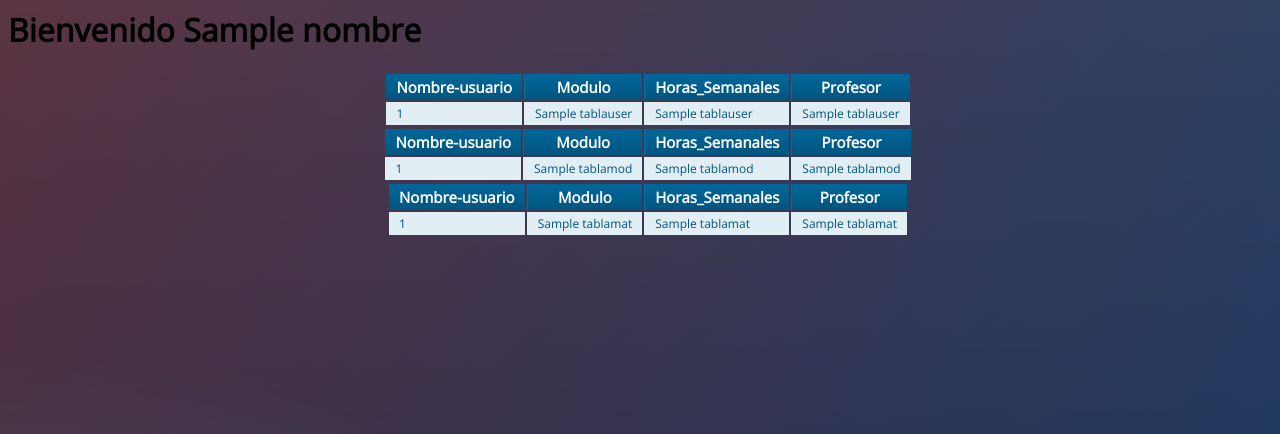
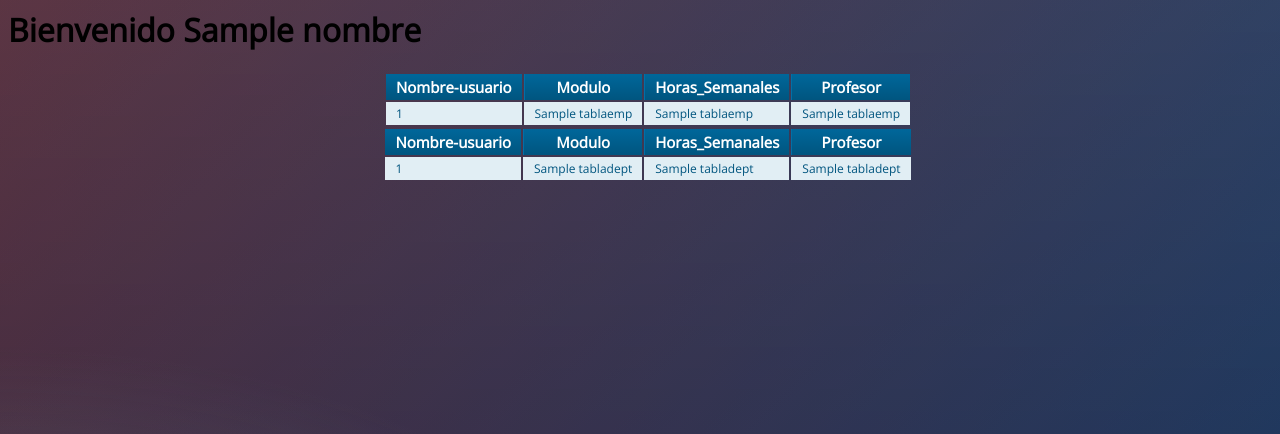
Before and after one commit to Felg-Ts/login-postgres, a Flask app: template templates/site.html in a window 1280 px wide. Shown: the top 434 px of the page. Run offline with Flask 2, Linux system fonts and the light colour scheme; the template is opened without the code that fills it: most values are stand-ins (such as "Sample title", 1, 10 or a date in 2020); some libraries are stand-ins or nearby versions.

Commit message:
correccion9

```diff
--- a/app.py
+++ b/app.py
@@ -43,11 +43,10 @@ def ids(appd):
             connection.close()
             print("Conexión finalizada.")
 
-        tablausers = []
+        tabladept = []
 
-        tablamod = []
+        tablaemp = []
 
-        tablamat = []
 
         rutaid = "/dma/"
 
@@ -62,20 +61,16 @@ def ids(appd):
             cursor=connection.cursor()
             if dbform == 'scott':
 
-                cursor.execute("select * from users;")
+                cursor.execute("select * from dept;")
                 row=cursor.fetchall()
                 for rows in row:
-                    tablausers.append(rows)
+                    tabladept.append(rows)
 
-                cursor.execute("select * from modulos;")
+                cursor.execute("select * from emp;")
                 row=cursor.fetchall()
                 for rows in row:
-                    tablamod.append(rows)
+                    tablaemp.append(rows)
 
-                cursor.execute("select * from matriculaciones;")
-                row=cursor.fetchall()
-                for rows in row:
-                    tablamat.append(rows)
                 #cursor.execute(f"select username,nombre,horas_semanales,profesor from users,modulos,matriculaciones where matriculaciones.alumnos=users.id and matriculaciones.modulos=modulos.nombre and users.username='{usernameform}'")
                 #cursor.execute(f"select username,nombre,horas_semanales,profesor from users,modulos,matriculaciones where matriculaciones.alumnos=users.id and matriculaciones.modulos=modulos.nombre")
                 #row=cursor.fetchall()
@@ -91,7 +86,7 @@ def ids(appd):
         if len(tablausers) == 0 or len(tablamod) == 0 or len(tablamat) == 0:
             return render_template("error404.html",titulo="Error404",titulo2="Error404",errormesaje="Error")
 
-        return render_template("site.html",titulo="site",tablausers=tablausers,tablamod=tablamod,tablamat=tablamat,rutaid=rutaid,nombre=nombre)
+        return render_template("site.html",titulo="site",tabladept=tabladept,tablaemp=tablaemp,rutaid=rutaid,nombre=nombre)
 
 if __name__ == '__main__':
     app.run("0.0.0.0",5000,debug=True)
--- a/templates/site.html
+++ b/templates/site.html
@@ -6,7 +6,7 @@
     <table>
         <thead><tr><th>Nombre-usuario</th><th>Modulo</th><th>Horas_Semanales</th><th>Profesor</th></tr></thead>
         <tbody>
-            {% for a in tablausers %}
+            {% for a in tablaemp %}
             <tr class="alt"><td >{{ a[0] }}</td><td>{{ a[1] }}</td><td>{{ a[2] }}</td><td>{{ a[3] }}</a></td></tr>
             {% endfor %}
         </tbody>
@@ -14,15 +14,7 @@
     <table>
         <thead><tr><th>Nombre-usuario</th><th>Modulo</th><th>Horas_Semanales</th><th>Profesor</th></tr></thead>
         <tbody>
-            {% for a in tablamod %}
-            <tr class="alt"><td >{{ a[0] }}</td><td>{{ a[1] }}</td><td>{{ a[2] }}</td><td>{{ a[3] }}</a></td></tr>
-            {% endfor %}
-        </tbody>
-    </table>
-    <table>
-        <thead><tr><th>Nombre-usuario</th><th>Modulo</th><th>Horas_Semanales</th><th>Profesor</th></tr></thead>
-        <tbody>
-            {% for a in tablamat %}
+            {% for a in tabladept %}
             <tr class="alt"><td >{{ a[0] }}</td><td>{{ a[1] }}</td><td>{{ a[2] }}</td><td>{{ a[3] }}</a></td></tr>
             {% endfor %}
         </tbody>
```
